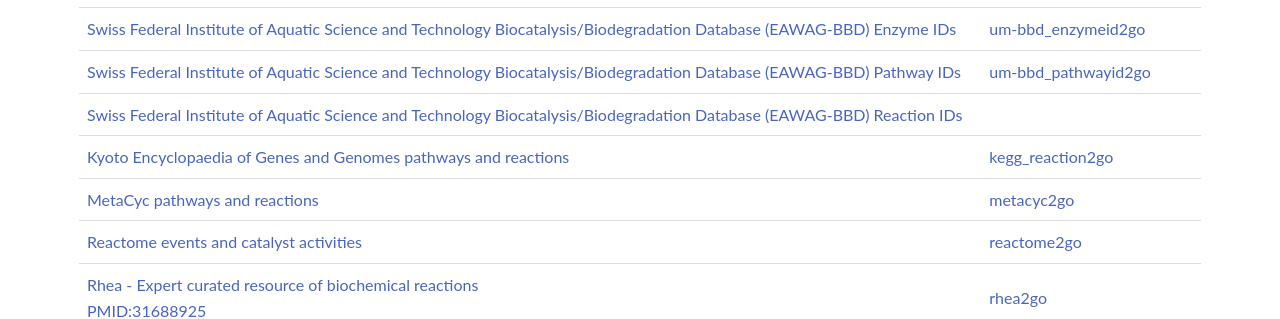
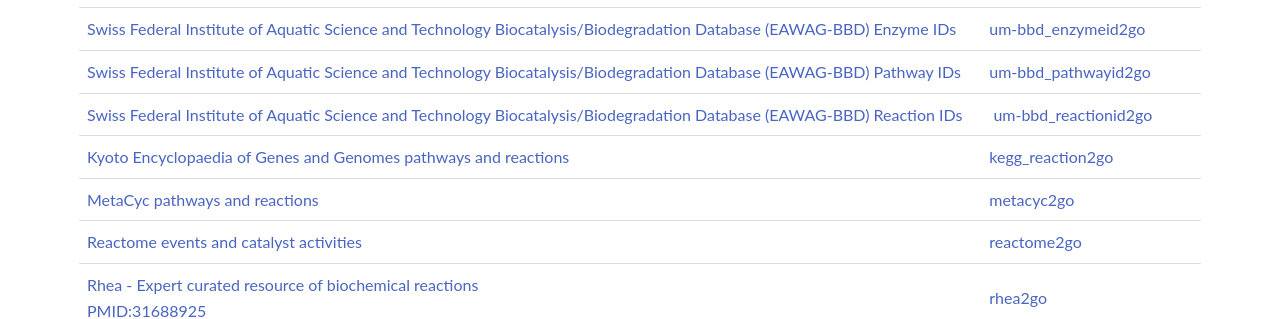
Before and after one commit to geneontology/geneontology.github.io, a Jekyll site: the page built from _docs/download-mappings.md, in a window 1280 px wide and 900 px high, scrolled down 802 px. Shown: the part 155-474 px from the top of the window. Built offline with Jekyll 4.4.1, drawn with Linux system fonts in a browser that asks for light colours; nearby versions of some CDN libraries.

Commit message:
Update download-mappings.md

```diff
--- a/_docs/download-mappings.md
+++ b/_docs/download-mappings.md
@@ -40,7 +40,7 @@
 |**[Enzyme Commission (EC) Enzyme numbers](https://www.qmul.ac.uk/sbcs/iubmb/){:target="blank"}** <br>[PMID:11374909](http://www.ncbi.nlm.nih.gov/pubmed/11374909){:target="blank"} |[ec2go](http://geneontology.org/external2go/ec2go)|
 |**[Swiss Federal Institute of Aquatic Science and Technology Biocatalysis/Biodegradation Database (EAWAG-BBD) Enzyme IDs](http://eawag-bbd.ethz.ch/aboutBBD.html){:target="blank"}** | [um-bbd_enzymeid2go](http://geneontology.org/external2go/um-bbd_enzymeid2go)|
 |**[Swiss Federal Institute of Aquatic Science and Technology Biocatalysis/Biodegradation Database (EAWAG-BBD) Pathway IDs](http://eawag-bbd.ethz.ch/aboutBBD.html){:target="blank"}** | [um-bbd_pathwayid2go](http://geneontology.org/external2go/um-bbd_pathwayid2go)|
-|**[Swiss Federal Institute of Aquatic Science and Technology Biocatalysis/Biodegradation Database (EAWAG-BBD) Reaction IDs](http://eawag-bbd.ethz.ch/aboutBBD.html){:target="blank"}** | <!--[txt](http://geneontology.org/external2go/um-bbd_reactionid2go)-->|
+|**[Swiss Federal Institute of Aquatic Science and Technology Biocatalysis/Biodegradation Database (EAWAG-BBD) Reaction IDs](http://eawag-bbd.ethz.ch/aboutBBD.html){:target="blank"}** | [um-bbd_reactionid2go](http://geneontology.org/external2go/um-bbd_reactionid2go)|
 |**[Kyoto Encyclopaedia of Genes and Genomes pathways and reactions](http://www.genome.jp/kegg/){:target="blank"}**  |[kegg_reaction2go](http://geneontology.org/external2go/kegg_reaction2go)|
 |**[MetaCyc pathways and reactions](http://metacyc.org/){:target="blank"}** | [metacyc2go](http://geneontology.org/external2go/metacyc2go)|
 |**[Reactome events and catalyst activities](http://www.reactome.org/){:target="blank"}** |  [reactome2go](http://geneontology.org/external2go/reactome2go)|
```
